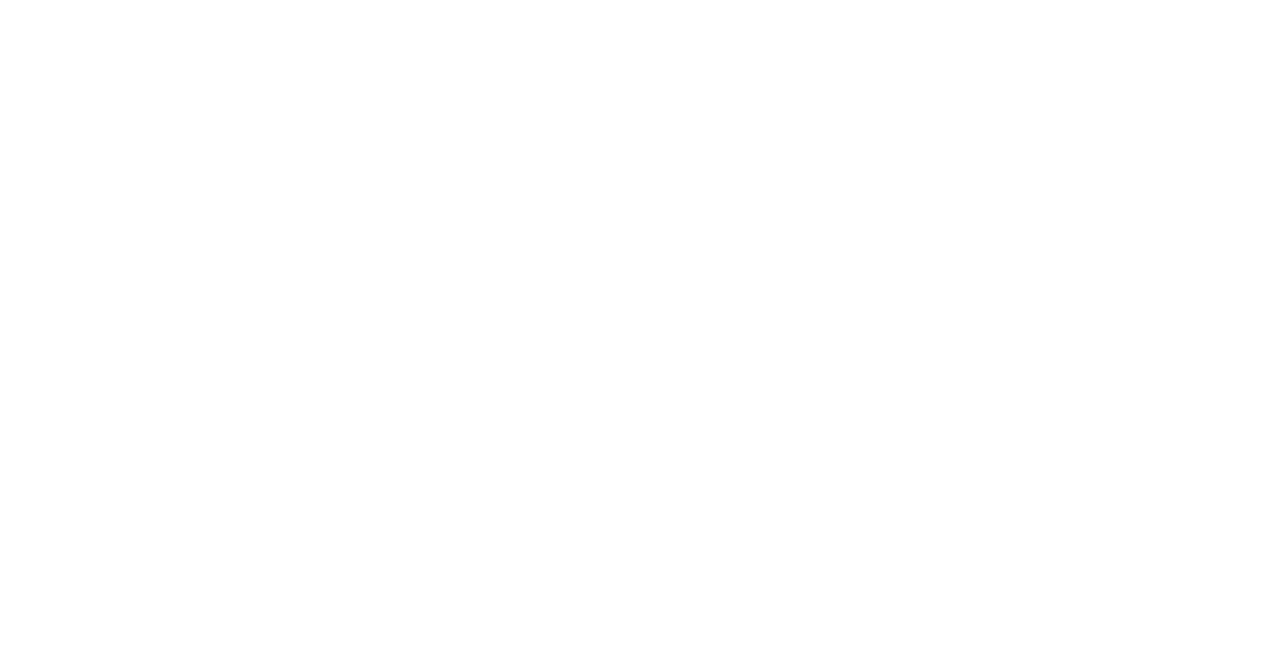
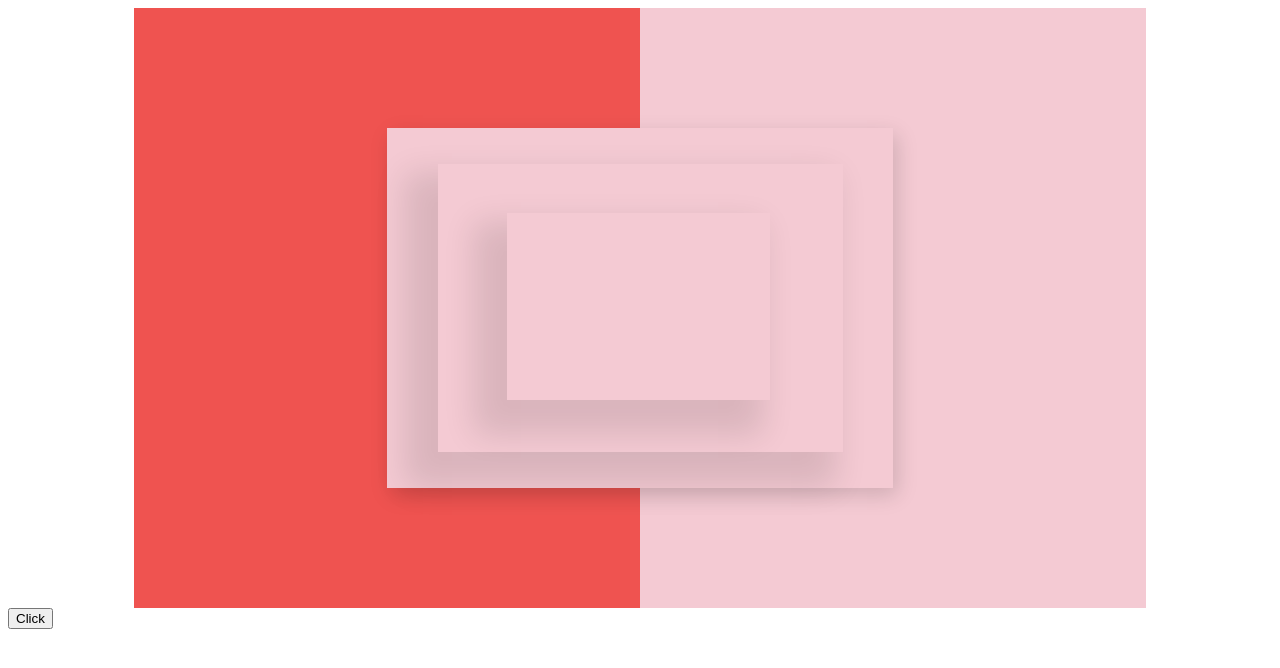
Before and after one commit to salvric/moveOn, a website: page public/index.html in a window 1280 px wide. Drawn offline with nearby package versions, Linux system fonts and the light colour scheme; files that its build step writes are made by us from their sources.

Commit message:
add first basic animations

```diff
--- a/gulpfile.js
+++ b/gulpfile.js
@@ -1,6 +1,7 @@
-var gulp = require('gulp');
-var sass = require('gulp-sass');
-var connect = require('gulp-connect');
+const gulp = require('gulp');
+const sass = require('gulp-sass');
+const connect = require('gulp-connect');
+const autoprefixer = require('gulp-autoprefixer');
 
 gulp.task('connect', function() {
     connect.server({
@@ -12,6 +13,10 @@
 gulp.task('sass', function() {
     return gulp.src('./sass/*.scss')
         .pipe(sass({ errLogToConsole: true }))
+        .pipe(autoprefixer({
+            browsers: ['last 2 versions'],
+            cascade: false
+        }))
         .pipe(gulp.dest('./public/css'));
 });
 
--- a/package.json
+++ b/package.json
@@ -7,6 +7,7 @@
   "dependencies": {
     "express": "^4.15.4",
     "gulp": "^3.9.1",
+    "gulp-autoprefixer": "^4.0.0",
     "gulp-connect": "^5.0.0"
   },
   "devDependencies": {
--- a/public/index.html
+++ b/public/index.html
@@ -3,32 +3,36 @@
 
 <head>
     <title>moveOn</title>
-    <link rel="stylesheet" type="text/css" href="css/styles.css">
+    <link rel="stylesheet" type="text/css" href="css/style.css">
 </head>
 
 <body>
+
+    <!--<div class="main">
+        <div id="square-10">
+        </div>
+
+        <div id="square-09">
+        </div>
+    </div>-->
     <div class="main">
-        <div id="square-10">
-            <div id="square-09">
-                <div id="square-08">
-                    <div id="square-07">
-                        <div id="square-06">
-                            <div id="square-05">
-                                <div id="square-04">
-                                    <div id="square-03">
-                                        <div id="square-02">
-                                            <div id="square-01">
-                                            </div>
-                                        </div>
-                                    </div>
-                                </div>
-                            </div>
-                        </div>
-                    </div>
+        <div id="side-left">
+        </div>
+        <div id="side-right">
+        </div>
+        <div id="shape">
+            <div id="layer-01">
+                <div id="layer-02">
                 </div>
             </div>
         </div>
+        <div id="side-rect">
+        </div>
     </div>
+    <button onClick="goAhead()">Click</button>
+    <script src=""></script>
+    <script src="https://cdnjs.cloudflare.com/ajax/libs/gsap/1.20.2/TweenMax.min.js"></script>
+    <script src="js/index.js"></script>
 </body>
 
 </html>
--- /dev/null
+++ b/public/js/index.js
@@ -0,0 +1,12 @@
+TweenMax.to("#layer-01", 0.1, { autoAlpha: 0 });
+TweenMax.to("#layer-02", 0.1, { autoAlpha: 0 });
+TweenMax.from("#shape", 1, { width: "100%", height: "100%", top: 0, left: 0 });
+TweenMax.to("#layer-01", 0.4, { autoAlpha: 1, width: "80%", delay: 2.3 });
+TweenMax.to("#layer-02", 0.3, { autoAlpha: 1, delay: 2.6 });
+
+function goAhead() {
+    TweenMax.to("#side-left", 0.5, { width: "0%", delay: 2.9 });
+    TweenMax.to("#shape", 0.1, { boxShadow: 0, delay: 2.8 });
+    TweenMax.to("#layer-01", 0.2, { boxShadow: 0, delay: 3 });
+    TweenMax.to("#layer-02", 0.2, { boxShadow: 0, delay: 3.3 });
+}
--- a/sass/style.scss
+++ b/sass/style.scss
@@ -1,11 +1,115 @@
 $dark-color: #333333;
-$yellow: #FFFF00;
+$main: #FFFFFF;
 $red: #DD2C00;
 $green: #64DD17;
-$blu: #0091EA;
-$purple: #6200EA;
-body {
-    h1 {
-        color: $dark-color;
-    }
+$pink: #F4CAD3;
+$red: #EF5350;
+.main {
+    width: 80%;
+    height: 600px;
+    background-color: $pink;
+    margin: 0 auto;
 }
+
+#side-left {
+    position: relative;
+    float: left;
+    z-index: 1;
+    width: 50%;
+    height: 100%;
+    background-color: $red;
+}
+
+#side-right {
+    position: relative;
+    float: right;
+    z-index: 1;
+    width: 50%;
+    height: 100%;
+    background-color: $pink;
+}
+
+#shape {
+    width: 50%;
+    height: 60%;
+    background: $pink;
+    position: relative;
+    top: 20%;
+    left: 25%;
+    z-index: 2;
+    box-shadow: 4px 7px 20px 0px rgba(0, 0, 0, 0.15);
+}
+
+#layer-01 {
+    position: relative;
+    display: block;
+    top: 10%;
+    left: 10%;
+    width: 80%;
+    height: 80%;
+    background-color: $pink;
+    box-shadow: -20px 22px 30px 13px rgba(0, 0, 0, 0.11);
+    z-index: 3;
+}
+
+#layer-02 {
+    position: relative;
+    top: 17%;
+    left: 17%;
+    width: 65%;
+    height: 65%;
+    background-color: $pink;
+    box-shadow: -20px 22px 30px 13px rgba(0, 0, 0, 0.11);
+    z-index: 4;
+}
+
+#side-rect {
+    position: absolute;
+}
+
+// .main {
+//     display: flex;
+//     height: 600px;
+//     align-items: center;
+//     justify-content: space-around;
+// }
+// #square-10 {
+//     width: 300px;
+//     height: 300px;
+//     background-color: #669999;
+//     position: relative;
+//     margin: auto;
+//     animation: square-to-circle 2.5s .5s infinite cubic-bezier(1, .015, .295, 1.225) alternate-reverse;
+// }
+// #square-09 {
+//     width: 200px;
+//     height: 200px;
+//     background-color: #669999;
+// }
+// @keyframes square-to-circle {
+//     0% {
+//         border-radius: 0 0 0 0;
+//         background: $red;
+//         transform: rotate(45deg);
+//     }
+//     25% {
+//         border-radius: 50% 0 0 0;
+//         background: $green;
+//         transform: rotate(135deg);
+//     }
+//     50% {
+//         border-radius: 50% 50% 0 0;
+//         background: $blu;
+//         transform: rotate(180deg);
+//     }
+//     75% {
+//         border-radius: 50% 50% 50% 0;
+//         background: $purple;
+//         transform: rotate(315deg);
+//     }
+//     100% {
+//         border-radius: 50%;
+//         background: $yellow;
+//         transform: rotate(404deg);
+//     }
+// }
```
Also changed, not shown: index.js (deleted), public/css/style.css, 1 other file.
